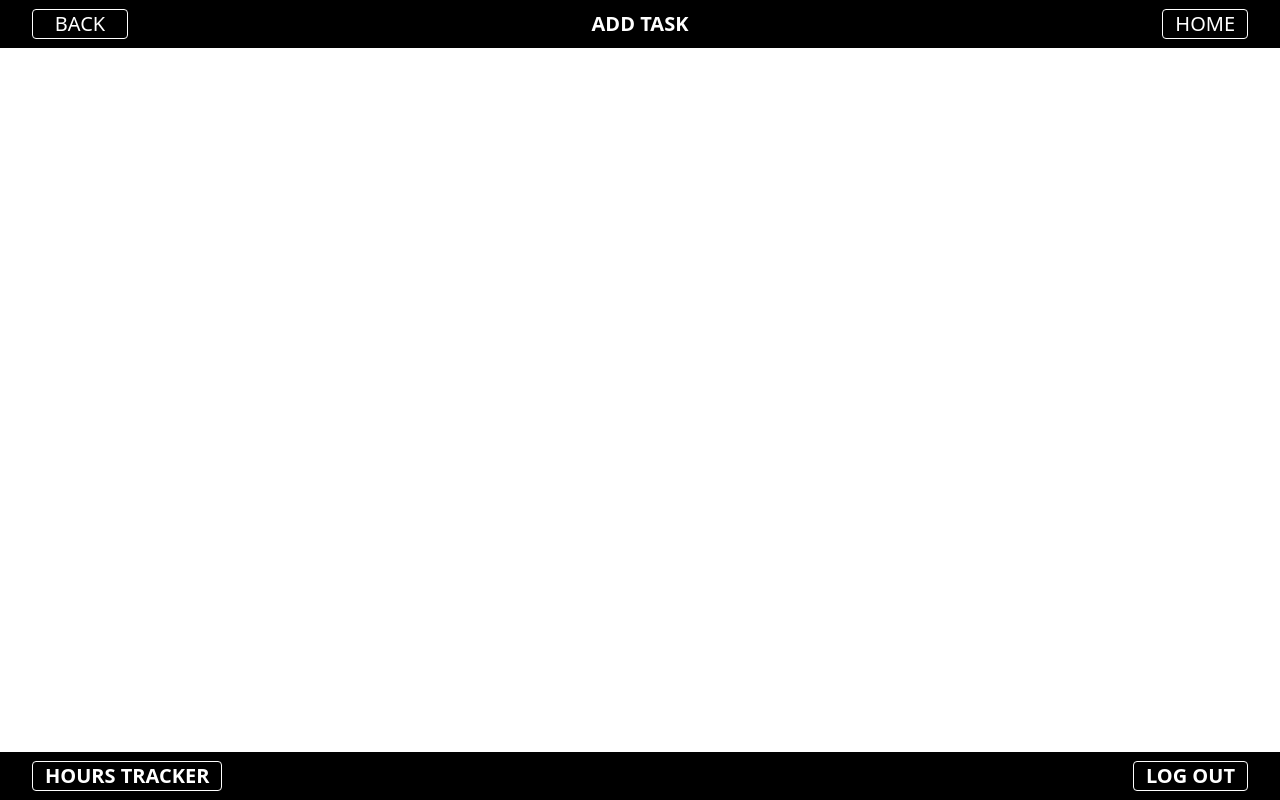
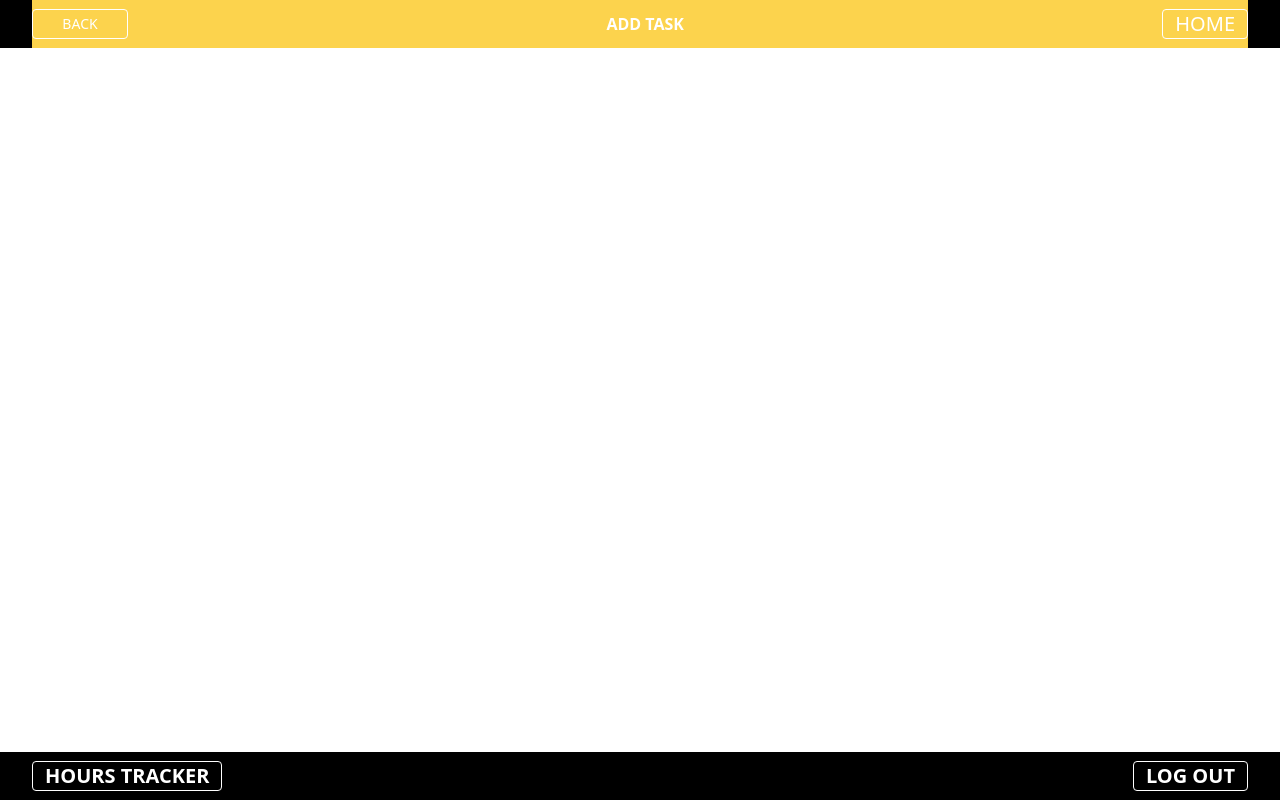
Before and after one commit to ajthomas1299/hours-tracker-app, a Next.js app: page /addTask in a window 1280 px wide. Built offline with nearby package versions, Linux system fonts and the light colour scheme.

Commit message:
styling header footer

```diff
--- a/src/components/layout/Header.tsx
+++ b/src/components/layout/Header.tsx
@@ -10,10 +10,10 @@ const Header = ({ children }: IChildName) => {
 
   return (
     <header className="w-screen text-white text-xl justify-center items-center h-12 bg-black">
-      <nav className="h-full uppercase text-center flex justify-center mx-4 lg:mx-8">
-        <div className="flex flex-1 self-center justify-start">{ router.pathname === '/' ? false : backBtn }</div>
-        <h1 className="flex self-center font-semibold">{ children }</h1>
-        <div className="flex flex-1 self-center justify-end">{ router.pathname === '/' ? false : homeLink }</div>
+      <nav className="h-full bg-yellow-300  uppercase text-center flex justify-between mx-4 lg:mx-8">
+        <div className="flex w-auto self-center">{ router.pathname === '/' ? false : backBtn }</div>
+        <h1 className="flex self-center text-base font-semibold">{ children }</h1>
+        <div className="flex w-auto self-center justify-end">{ router.pathname === '/' ? false : homeLink }</div>
       </nav>
     </header>
   )
--- a/src/data/buttons/Buttons.tsx
+++ b/src/data/buttons/Buttons.tsx
@@ -10,26 +10,26 @@ import Link from 'next/link'
 
  export const Links: ILinks = {
    homeLink: <Link href={ home }>
-               <a className="self-center border-white border px-3 rounded">Home</a>
+               <a className="">Home</a>
              </Link>,
    reportsLink: <Link href={ reports }>
-                  <a className="self-center border-white border px-3 rounded">Report</a>
+                  <a className="">Report</a>
                 </Link>,
    loginLink: <Link href={ login }>
-                <a className="self-center border-white border px-3 rounded">Log out</a>
+                <a className="">Log out</a>
               </Link>,
    pomodoroLink: <Link href={ pomodoro }>
-                <a className="self-center border-white border px-3 rounded">Pomodoro</a>
+                <a className="">Pomodoro</a>
               </Link>,
    hoursTrackerLink: <Link href={ hoursTracker }>
-                <a className="self-center border-white border px-3 rounded">Hours Tracker</a>
+                <a className="">Hours Tracker</a>
               </Link>,
    viewSessionsLink: <Link href={ viewSessions }>
-                <a className="self-center border-white border px-3 rounded">Sessions</a>
+                <a className="">Sessions</a>
               </Link>,
  }
 
  export const Buttons: IButtons = {
-   backBtn: <button className="border-white border rounded uppercase px-3 self-center"
+   backBtn: <button className="uppercase text-sm py-1 px-2   border-white border rounded"
               onClick={ () => history.back() }>Back</button>
  }
--- a/src/styles/globals.css
+++ b/src/styles/globals.css
@@ -36,6 +36,10 @@
 
   .btn {
     @apply w-full bg-red-dk hover:bg-gray-def uppercase text-black font-bold py-2 rounded;
+  }
+
+  a {
+    @apply self-center border-white border px-3 rounded
   }
 
   form {
```
